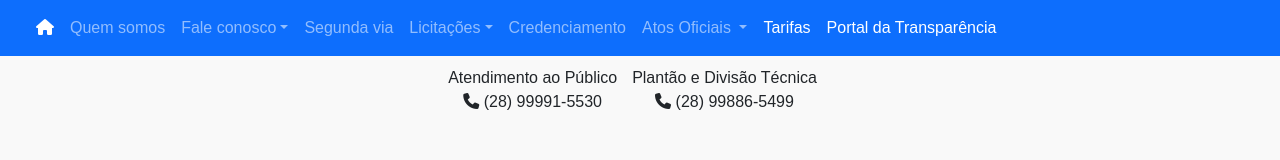
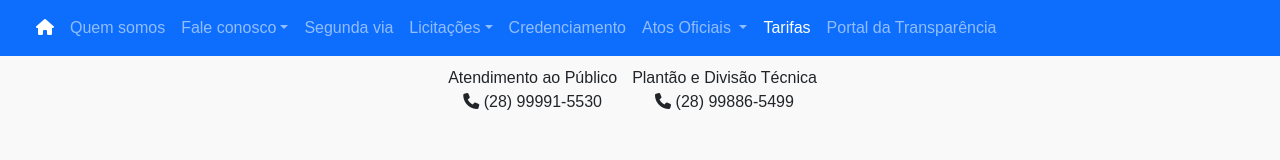
Before and after one commit to paulolaurindoc/Projeto-01, a plain HTML site: page HTML/tarifas.html in a window 1280 px wide. Shown: the top 160 px of the page. Drawn offline with nearby package versions, Linux system fonts and the light colour scheme; a web font is replaced by a local one.

Commit message:
Ajuste de link

```diff
--- a/HTML/tarifas.html
+++ b/HTML/tarifas.html
@@ -98,7 +98,7 @@
                             <a class="nav-link active" href="tarifas.html">Tarifas</a>
                         </li>
                         <li class="nav-item">
-                            <a class="nav-link active" href="transparencia.html">Portal da Transparência</a>
+                            <a class="nav-link" href="transparencia.html">Portal da Transparência</a>
                         </li>
                     </ul>
                 </div>
```
